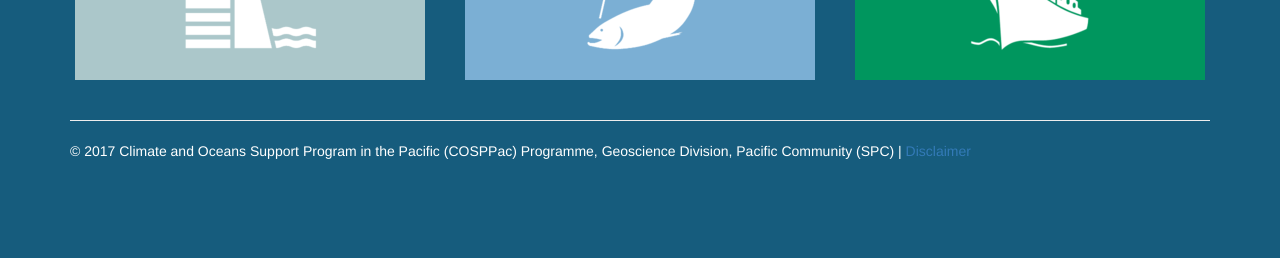
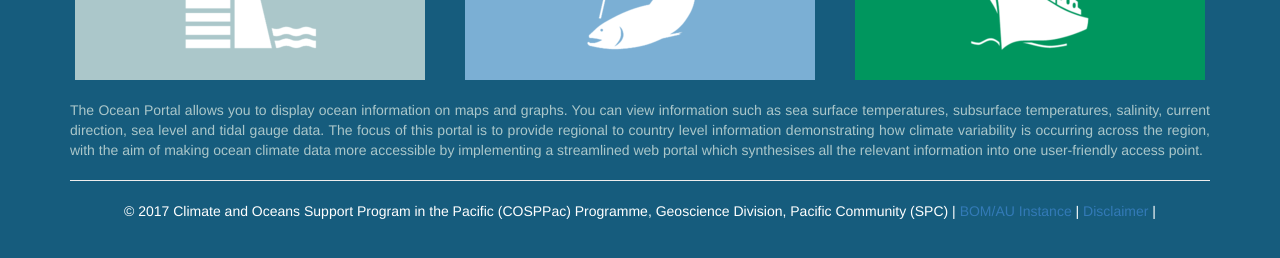
Before and after one commit to sopac/ocean-portal-docker, a plain HTML site: page html/ocean.html in a window 1280 px wide. Shown: the part 730-988 px from the top of the page. Before the commit the page ends 911 px from the top, so only its background shows below. Drawn offline with nearby package versions, Linux system fonts and the light colour scheme; files that its build step writes are made by us from their sources; files whose address does not match are found by name.

Commit message:
UI Changes.

```diff
--- a/css/comp/jumbotron.css
+++ b/css/comp/jumbotron.css
@@ -141,6 +141,7 @@ h5 {
 
 #portal_title {
     margin-bottom: -10px;
+    font-size: 44px;
 }
 
 #download_slider_png {
--- a/html/ocean.html
+++ b/html/ocean.html
@@ -240,10 +240,19 @@
 
       <hr>
     </div>
-      <div class="footer" style="color:white">
-	  <hr/>
-          &copy; 2017 Climate and Oceans Support Program in the Pacific (COSPPac) Programme, Geoscience Division, Pacific Community (SPC) | <a href="http://www.bom.gov.au/other/disclaimer.shtml?ref=ftr" >Disclaimer</a>
+
+    <div align="justify" style="color:#ABC7CA">
+The Ocean Portal allows you to display ocean information on maps and graphs. You can view information such as sea surface temperatures, subsurface temperatures, salinity, current direction, sea level and tidal gauge data. The focus of this portal is to provide regional to country level information demonstrating how climate variability is occurring across the region, with the aim of making ocean climate data more accessible by implementing a streamlined web portal which synthesises all the relevant information into one user-friendly access point.
+	</div>
+
+    <div class="footer" style="color: white" align="center">
+	<hr/>
+          &copy; 2017 Climate and Oceans Support Program in the Pacific (COSPPac) Programme, Geoscience Division, Pacific Community (SPC)
+          | <a href="http://www.bom.gov.au/cosppac/apps/portal/ocean.html">BOM/AU Instance</a>
+          | <a href="http://www.bom.gov.au/other/disclaimer.shtml?ref=ftr">Disclaimer</a> |
+          <br/><br/>
       </div>
+
     </div> <!-- /container -->
 
 
--- a/js/comp/controlPanel.js
+++ b/js/comp/controlPanel.js
@@ -1309,7 +1309,7 @@ function _getUpdatedMonth(){
  * http://tuscany/redmine/issues/964
  */
 function updateApplicationTitle(){
-    base_name = 'Ocean Portal';
+    base_name = 'Pacific Ocean Portal';
 
     $.getJSON("config/comp/app.json", function( data ) {
         app_name = window.location.hash.split('#')[1];
```
Also changed, not shown: html/app.html (+7 -6 lines).
